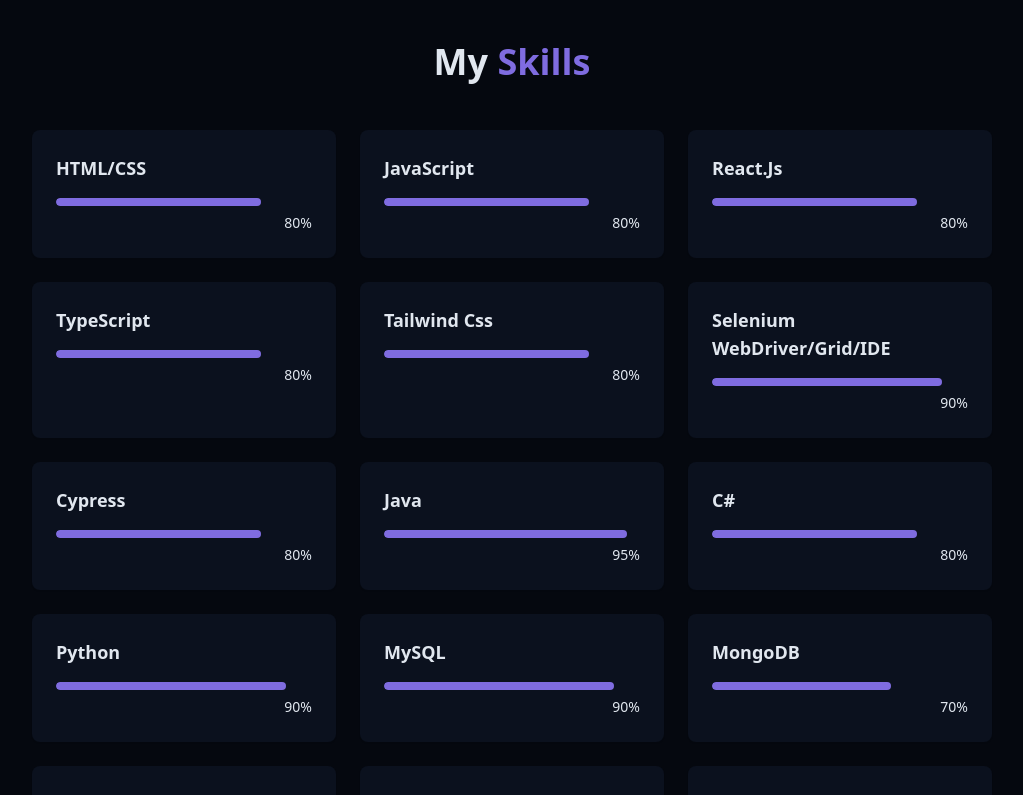
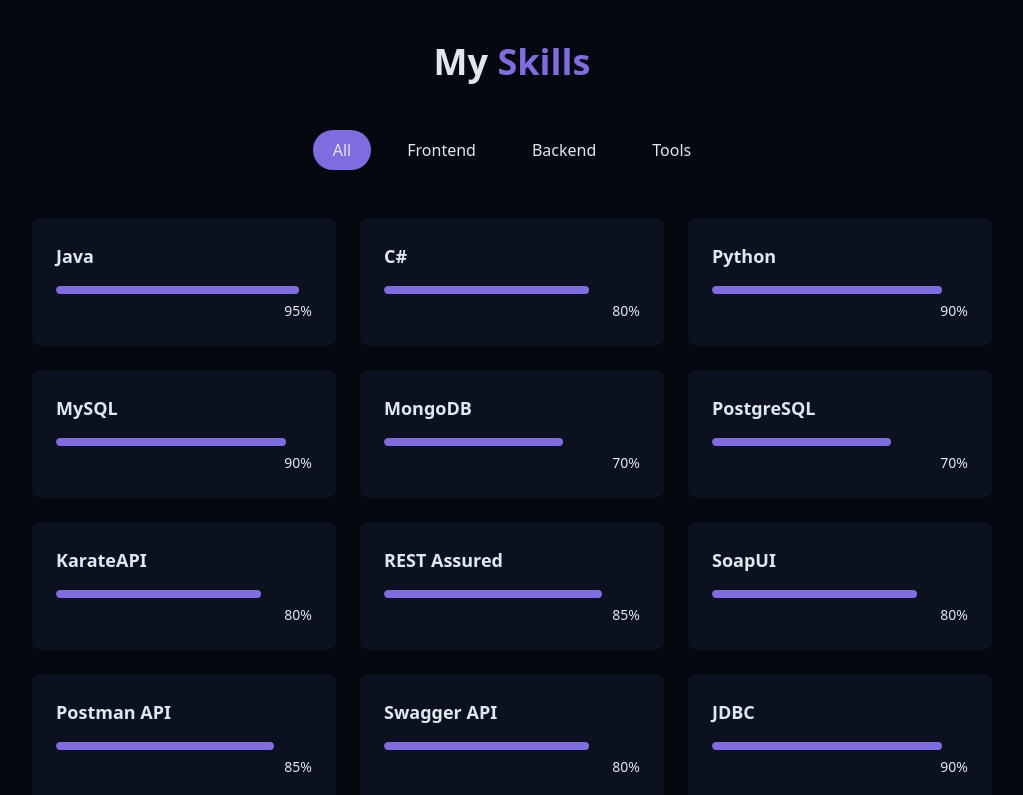
Before and after one commit to Eltaf-Sameem/personal-portfolio-website, a React (Vite) app: page / in a window 1280 px wide. Shown: the part 1560-2355 px from the top of the page, without its empty margins (128-1151 px from the left). Built offline with nearby package versions, Linux system fonts and the light colour scheme.

Commit message:
implemented catagorized skills

```diff
--- a/src/components/SkillsSection.jsx
+++ b/src/components/SkillsSection.jsx
@@ -1,14 +1,7 @@
+import { useState } from "react";
+import { cn } from "@/lib/utils";
+
 const skills = [
-
-    //Frontend
-    { name: "HTML/CSS", level: 80, catagory: "frontend" },
-    { name: "JavaScript", level: 80, catagory: "frontend" },
-    { name: "React.Js", level: 80, catagory: "frontend" },
-    { name: "TypeScript", level: 80, catagory: "frontend" },
-    { name: "Tailwind Css", level: 80, catagory: "frontend" },
-    { name: "Selenium WebDriver/Grid/IDE", level: 90, catagory: "frontend" },
-    { name: "Cypress", level: 80, catagory: "frontend" },
-
     //Backend
     { name: "Java", level: 95, catagory: "backend" },
     { name: "C#", level: 80, catagory: "backend" },
@@ -24,6 +17,16 @@
     { name: "JDBC", level: 90, catagory: "backend" },
     { name: "Node.js", level: 80, catagory: "backend" },
 
+    //Frontend
+    { name: "HTML/CSS", level: 80, catagory: "frontend" },
+    { name: "JavaScript", level: 80, catagory: "frontend" },
+    { name: "React.js", level: 80, catagory: "frontend" },
+    { name: "TypeScript", level: 80, catagory: "frontend" },
+    { name: "Tailwind CSS", level: 80, catagory: "frontend" },
+    { name: "Selenium WebDriver/Grid/IDE", level: 90, catagory: "frontend" },
+    { name: "Cypress", level: 80, catagory: "frontend" },
+
+
     //Tools
     { name: "Jenkins CI/CD", level: 80, catagory: "tools" },
     { name: "Git/Github", level: 90, catagory: "tools" },
@@ -34,11 +37,16 @@
     { name: "JUnit", level: 85, catagory: "tools" },
     { name: "Jira", level: 80, catagory: "tools" },
     { name: "Xray", level: 80, catagory: "tools" },
+];
 
-
-]
+const catagories = ["all", "frontend", "backend", "tools"];
 
 export const SkillsSection = () => {
+    const [activCatag, setActivCatag] = useState("all");
+    const filteredSkills = skills.filter(
+        (skill) => activCatag === "all" || skill.catagory === activCatag
+    );
+
     return (
         <section id="skills" className="py-24 px-4 relative bg-secondary/30">
 
@@ -47,8 +55,26 @@
                     My <span className="text-primary"> Skills</span>
                 </h2>
 
+                <div className="flex flex-wrap justify-center gap-4 mb-12">
+                    {catagories.map((catag, key) => (
+
+                        <button
+                            key={key}
+                            onClick={() => setActivCatag(catag)}
+                            className={cn(
+                                "px-5 py-2 rounded-full transition-colors duration-300 capitalize",
+                                activCatag === catag ? "bg-primary text-primary-foreground" : "bg-secondary/70 text-foreground hover:bg-primary/12"
+
+                            )}
+                        >
+                            {catag}
+                        </button>
+
+                    ))}
+                </div>
+
                 <div className="grid grid-cols-1 sm:grid-cols-2 lg:grid-cols-3 gap-6">
-                    {skills.map((skill, key) => (
+                    {filteredSkills.map((skill, key) => (
                         <div key={key} className="bg-card p-6 rounded-lg shadow-xs card-hover">
 
                             <div className="text-left mb-4">
@@ -66,7 +92,6 @@
                             </div>
 
 
-
                         </div>
                     ))}
 
```
